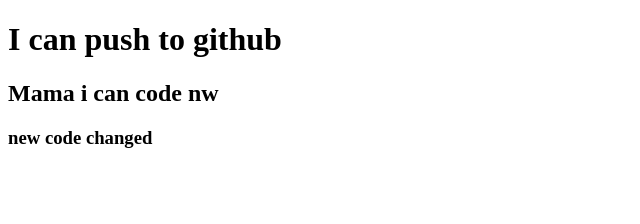
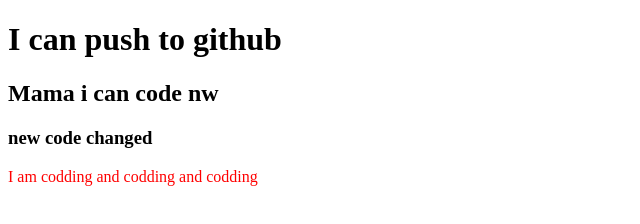
Before and after one commit to dani3lnwz/my-second-repo, a plain HTML site: page index.html in a window 1280 px wide. Shown: the whole page, without its empty margins (0-640 px from the left). Drawn offline with Linux system fonts and the light colour scheme.

Commit message:
styles added

```diff
--- a/index.html
+++ b/index.html
@@ -5,10 +5,12 @@
     <meta http-equiv="X-UA-Compatible" content="IE=edge">
     <meta name="viewport" content="width=device-width, initial-scale=1.0">
     <title>My second github repo</title>
+    <link rel="stylesheet" href="style.css">
 </head>
 <body>
     <h1>I can push to github</h1>
     <h2>Mama i can code nw</h2>
     <h3>new code changed</h3>
+    <p> I am codding and codding and codding</p>
 </body>
 </html>
--- /dev/null
+++ b/style.css
@@ -0,0 +1,3 @@
+p{
+    color: red;
+}
```
